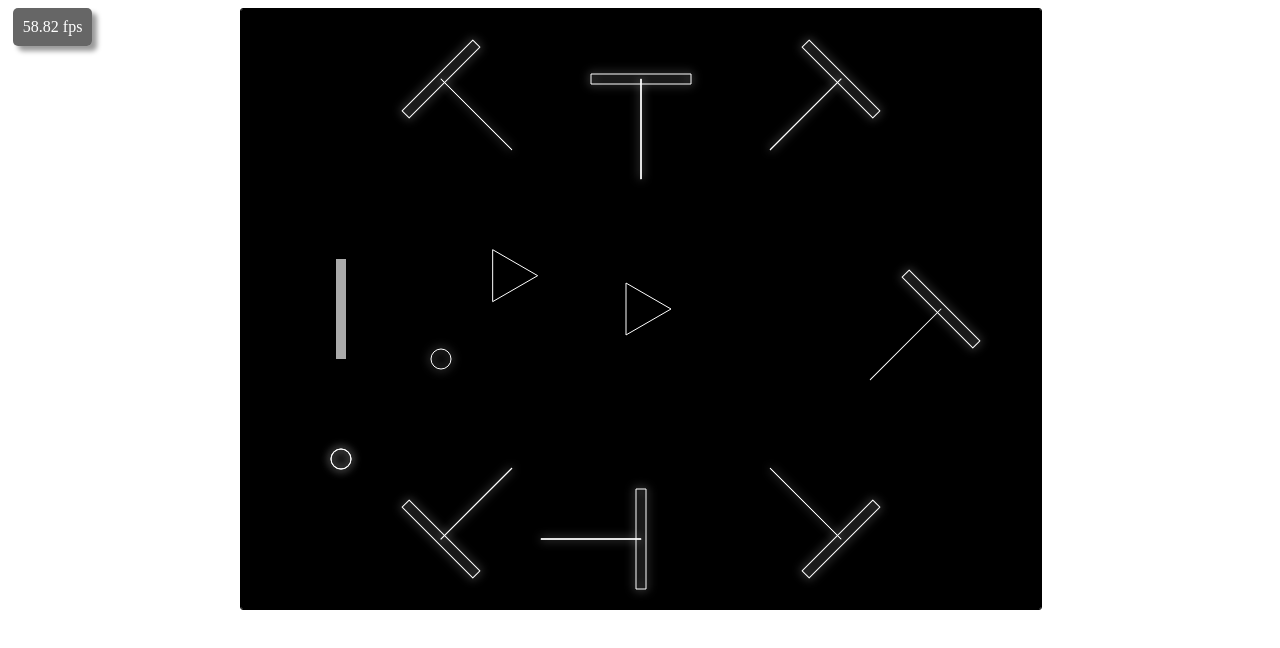
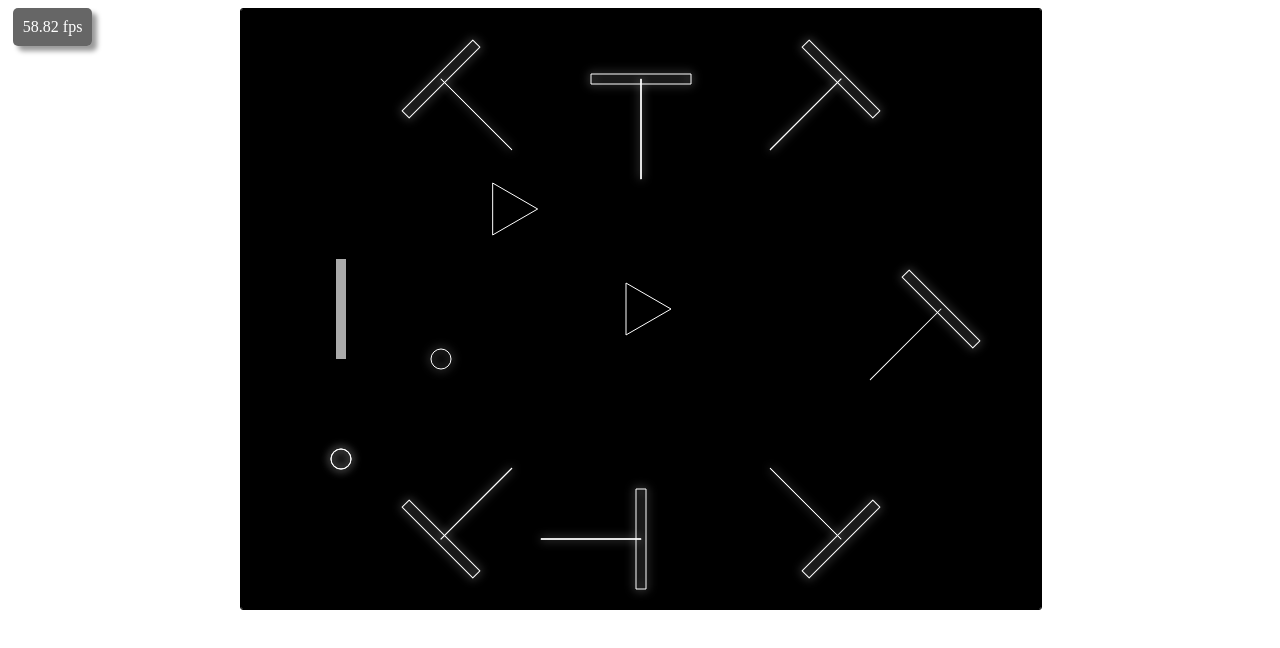
Before and after one commit to iagoleal/optics-game, a plain HTML site: page index.html in a window 1280 px wide. Drawn offline with Linux system fonts and the light colour scheme.

Commit message:
Levels added via file

```diff
--- a/index.html
+++ b/index.html
@@ -15,7 +15,13 @@
 				window[str] = window[str] || {};
 			};
 
+			module("Levels");
+
 		</script>
+
+		<!-- Levels in JSON-->
+		<script src="levels/test.json"></script>
+
 		<script src="js/physics.js"></script>
 		<script src="js/geometry.js"></script>
 
--- a/js/board.js
+++ b/js/board.js
@@ -36,14 +36,6 @@
       this.mirrors = [];
       this.obstacles = [];
       this.stars = [];
-      this.guns.push(new LaserGun({
-        x: this.width / 2,
-        y: this.height / 2
-      }, 0));
-      this.guns.push(new LaserGun({
-        x: this.width / 3,
-        y: this.width / 3
-      }, 0));
     }
 
     Board.prototype.shot = function(pos) {
@@ -116,25 +108,83 @@
       return null;
     };
 
-    Board.prototype.addMirror = function(pos, angle, width) {
-      if (angle == null) {
-        angle = 0;
+    Board.prototype.setLevel = function(lv) {
+      var data, index, m, _results;
+      _results = [];
+      for (index in lv) {
+        data = lv[index];
+        switch (index) {
+          case "width":
+            _results.push(this.width = data);
+            break;
+          case "height":
+            _results.push(this.height = data);
+            break;
+          case "mirrors":
+            _results.push((function() {
+              var _i, _len, _results1;
+              _results1 = [];
+              for (_i = 0, _len = data.length; _i < _len; _i++) {
+                m = data[_i];
+                _results1.push(this.mirrors.push(new Mirror.Plane({
+                  x: m.x,
+                  y: m.y
+                }, m.angle, m.width, m.turnable)));
+              }
+              return _results1;
+            }).call(this));
+            break;
+          case "obstacles":
+            _results.push((function() {
+              var _i, _len, _results1;
+              _results1 = [];
+              for (_i = 0, _len = data.length; _i < _len; _i++) {
+                m = data[_i];
+                if (m.type === "wall") {
+                  _results1.push(this.obstacles.push(new Wall({
+                    x: m.x,
+                    y: m.y
+                  }, m.angle, m.width)));
+                } else {
+                  _results1.push(void 0);
+                }
+              }
+              return _results1;
+            }).call(this));
+            break;
+          case "stars":
+            _results.push((function() {
+              var _i, _len, _results1;
+              _results1 = [];
+              for (_i = 0, _len = data.length; _i < _len; _i++) {
+                m = data[_i];
+                _results1.push(this.stars.push(new Star({
+                  x: m.x,
+                  y: m.y
+                }, m.radius)));
+              }
+              return _results1;
+            }).call(this));
+            break;
+          case "guns":
+            _results.push((function() {
+              var _i, _len, _results1;
+              _results1 = [];
+              for (_i = 0, _len = data.length; _i < _len; _i++) {
+                m = data[_i];
+                _results1.push(this.guns.push(new LaserGun({
+                  x: m.x,
+                  y: m.y
+                }, m.angle, m.turnable)));
+              }
+              return _results1;
+            }).call(this));
+            break;
+          default:
+            _results.push(void 0);
+        }
       }
-      if (width == null) {
-        width = 100;
-      }
-      return this.mirrors.push(new Mirror.Plane(pos, angle, width));
-    };
-
-    Board.prototype.addStar = function(pos, radius) {
-      return this.stars.push(new Star(pos, radius));
-    };
-
-    Board.prototype.addWall = function(pos, angle, width) {
-      if (angle == null) {
-        angle = 0;
-      }
-      return this.obstacles.push(new Wall(pos, angle, width));
+      return _results;
     };
 
     Board.prototype.selectGun = function(pos) {
@@ -162,7 +212,7 @@
       		@context.restore()
       */
 
-      var gun, mirror, obstacle, star, _i, _j, _k, _l, _len, _len1, _len2, _len3, _ref, _ref1, _ref2, _ref3, _results;
+      var gun, isG, mirror, obstacle, star, _i, _j, _k, _l, _len, _len1, _len2, _len3, _ref, _ref1, _ref2, _ref3, _results;
       this.context.fillRect(0, 0, this.width, this.height);
       _ref = this.mirrors;
       for (_i = 0, _len = _ref.length; _i < _len; _i++) {
@@ -178,11 +228,8 @@
       for (_k = 0, _len2 = _ref2.length; _k < _len2; _k++) {
         gun = _ref2[_k];
         gun.laser.draw(this.context);
-        if (this.selectedGun === gun) {
-          gun.draw(this.context, true);
-        } else {
-          gun.draw(this.context);
-        }
+        isG = this.selectedGun === gun;
+        gun.draw(this.context, isG);
       }
       _ref3 = this.stars;
       _results = [];
--- a/js/laser.js
+++ b/js/laser.js
@@ -13,7 +13,7 @@
 
     LaserGun.prototype.img = null;
 
-    function LaserGun(pos, angle) {
+    function LaserGun(pos, angle, turnable) {
       if (pos == null) {
         pos = {
           x: 0,
@@ -21,6 +21,7 @@
         };
       }
       this.angle = angle != null ? angle : 0;
+      this.turnable = turnable != null ? turnable : true;
       this.position = {
         x: pos.x,
         y: pos.y
--- a/js/main.js
+++ b/js/main.js
@@ -7,46 +7,7 @@
       _this = this;
     window.board = new Board("board");
     window.buttons = new Interface("buttons");
-    window.board.addMirror({
-      x: 600,
-      y: 70
-    }, Math.PI / 4);
-    window.board.addMirror({
-      x: 200,
-      y: 70
-    }, -Math.PI / 4);
-    window.board.addMirror({
-      x: 400,
-      y: 70
-    }, 0);
-    window.board.addMirror({
-      x: 200,
-      y: 600 - 70
-    }, Math.PI + Math.PI / 4);
-    window.board.addMirror({
-      x: 600,
-      y: 600 - 70
-    }, Geometry.rad(135));
-    window.board.addMirror({
-      x: 400,
-      y: 600 - 70
-    }, Geometry.rad(90));
-    window.board.addMirror({
-      x: 700,
-      y: 300
-    }, Geometry.rad(45));
-    window.board.addWall({
-      x: 100,
-      y: 300
-    }, Geometry.rad(270), 100);
-    window.board.addStar({
-      x: 200,
-      y: 350
-    }, 10);
-    window.board.addStar({
-      x: 100,
-      y: 450
-    }, 10);
+    board.setLevel(Levels.test);
     window.board.animate();
     clickTimer = false;
     longPress = false;
--- a/js/mirror.js
+++ b/js/mirror.js
@@ -1,7 +1,6 @@
 // Generated by CoffeeScript 1.6.3
 (function() {
-  var _ref,
-    __hasProp = {}.hasOwnProperty,
+  var __hasProp = {}.hasOwnProperty,
     __extends = function(child, parent) { for (var key in parent) { if (__hasProp.call(parent, key)) child[key] = parent[key]; } function ctor() { this.constructor = child; } ctor.prototype = parent.prototype; child.prototype = new ctor(); child.__super__ = parent.prototype; return child; };
 
   module('Mirror');
@@ -9,14 +8,22 @@
   Mirror.Plane = (function(_super) {
     __extends(Plane, _super);
 
-    function Plane() {
-      _ref = Plane.__super__.constructor.apply(this, arguments);
-      return _ref;
-    }
-
     Plane.prototype.type = "Mirror";
 
-    Plane.prototype.height = 4;
+    Plane.prototype.height = 10;
+
+    function Plane(pos, angle, width, turnable) {
+      if (pos == null) {
+        pos = {
+          x: 0,
+          y: 0
+        };
+      }
+      this.angle = angle != null ? angle : 0;
+      this.width = width != null ? width : 100;
+      this.turnable = turnable != null ? turnable : true;
+      Plane.__super__.constructor.call(this, pos, this.angle, this.width, this.height);
+    }
 
     Plane.prototype.reflect = function(ang) {
       var mangle;
--- a/levels/test.json
+++ b/levels/test.json
@@ -1,28 +1,35 @@
-{
+Levels.test = {
 	"width": 800,
 	"height": 600,
 	"mirrors":
 		[
 			//{ x: , y: , angle: }
-			{"x": 600, "y": 70, 	"angle":Math.PI/4 }
-			{"x": 200, "y": 70, 	"angle": -Math.PI/4 }
-			{"x": 400, "y": 70, 	"angle": 0 }
-			{"x": 200, "y": 600-70, "angle": Math.PI + Math.PI/4 }
-			{"x": 600, "y": 600-70, "angle": Math.PI - Math.PI/4 }
-			{"x": 400, "y": 600-70, "angle": Math.PI/2 }
-			{"x": 700, "y": 300, 	"angle": Math.PI/4 }
-		]
+			{"type": "plane", "turnable": true, "x": 600, "y": 70, 	"angle": Math.PI/4 },
+			{"type": "plane", "turnable": true, "x": 200, "y": 70, 	"angle": -Math.PI/4 },
+			{"type": "plane", "turnable": true, "x": 400, "y": 70, 	"angle": 0 },
+			{"type": "plane", "turnable": true, "x": 200, "y": 600-70, "angle": Math.PI + Math.PI/4 },
+			{"type": "plane", "turnable": true, "x": 600, "y": 600-70, "angle": Math.PI - Math.PI/4 },
+			{"type": "plane", "turnable": true, "x": 400, "y": 600-70, "angle": Math.PI/2 },
+			{"type": "plane", "turnable": true, "x": 700, "y": 300, 	"angle": Math.PI/4 },
+		],
 
 	"obstacles":
 		[
 			//{ x: , y: , angle: , width}
-			{ "x": 100, "y": 300, "angle": -Math.PI/2, "width": 100}
-		]
+			{"type": "wall", "x": 100, "y": 300, "angle": -Math.PI/2, "width": 100}
+		],
 
 	"stars":
 		[
 			//{x: , y: , radius: }
-			{"x": 200, "y": 350, "radius": 10}
-			{"x": 100, "y": 450, "radius": 10}
+			{"x": 200, "y": 350, "radius": 10},
+			{"x": 100, "y": 450, "radius": 10},
+		],
+
+	"guns":
+		[
+			//{ x: , y: , angle: , turnable: }
+			{ "x": 400,	  "y": 300, "angle": 0, "turnable": true},
+			{ "x": 800/3, "y": 200, "angle": 0, "turnable": false}
 		]
 }
```
Also changed, not shown: 5 other files.
